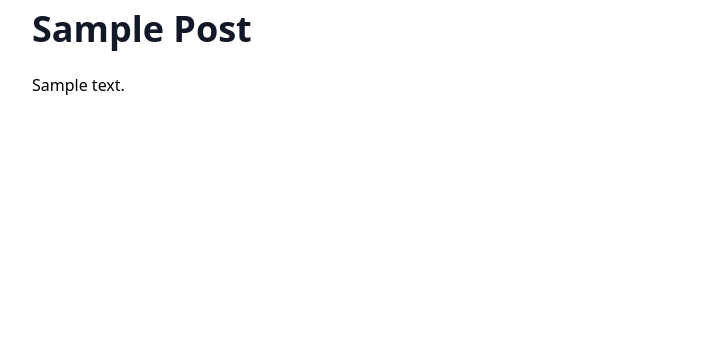
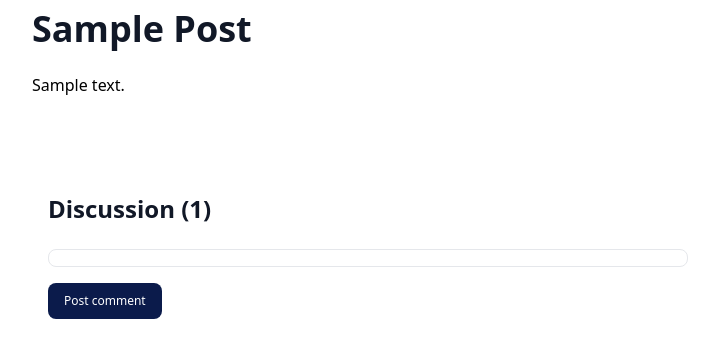
Before and after one commit to hengage/totly, a Django app: a page that uses apps/posts/templates/posts/post_detail.html in a window 1280 px wide. Shown: the part 263-621 px from the top of the page, without its empty margins (272-991 px from the left). Run offline with Django 4.2, Linux system fonts and the light colour scheme; a user stored in the database is signed in; tables that the repository leaves empty hold one stand-in row (values such as "Sample post").

Commit message:
Feature: implement add comment form

```diff
--- a/apps/posts/templates/posts/post_detail.html
+++ b/apps/posts/templates/posts/post_detail.html
@@ -108,4 +108,48 @@
     </div>
 </main>
 
+<section>
+    <!-- ========================== Add comments ============================ -->
+    <div class="max-w-2xl mx-auto px-4">
+        <div class="flex justify-between items-center mb-6">
+          <h2 class="text-lg lg:text-2xl font-bold text-gray-900 dark:text-white">
+            Discussion ({{ comments.count }})
+          </h2>
+      </div>
+
+      <form method="post">
+        {% csrf_token %}
+
+
+        <form  method="POST" class="mb-6">
+            {% csrf_token %}
+            <div class="py-2 px-4 mb-4 bg-white rounded-lg rounded-t-lg border border-gray-200 dark:bg-gray-800 dark:border-gray-700">
+
+
+                <input id="id_comment_body" name="comment_body" type="hidden" required />
+                <trix-editor input="id_comment_body" placeholder="Leave your comment..."
+                class="px-0 pt-3 w-full h-40 text-sm text-gray-900 border-0 focus:ring-0 focus:outline-none"
+                data-upload-attachment-url="/prose/attachment/" required>
+            </trix-editor>
+
+
+                {{ comment_form.media }}
+
+
+
+            </div>
+            <button
+                type="submit"
+                class="inline-flex items-center py-2.5 px-4 text-xs font-medium
+                text-center text-white bg-primary-color rounded-lg focus:ring-4
+                focus:ring-primary-200 dark:focus:ring-primary-900 hover:bg-primary-800">
+                Post comment
+            </button>
+
+    </form>
+
+
+
+</section>
+
 {% endblock content %}
--- a/static/src/output.css
+++ b/static/src/output.css
@@ -1128,10 +1128,62 @@ input:checked + .toggle-bg {
   margin-top: 0.75rem;
 }
 
+.mb-5 {
+  margin-bottom: 1.25rem;
+}
+
+.mt-9 {
+  margin-top: 2.25rem;
+}
+
+.mt-16 {
+  margin-top: 4rem;
+}
+
+.mt-4 {
+  margin-top: 1rem;
+}
+
 .mb-2 {
   margin-bottom: 0.5rem;
 }
 
+.mb-3 {
+  margin-bottom: 0.75rem;
+}
+
+.mt-7 {
+  margin-top: 1.75rem;
+}
+
+.ml-2 {
+  margin-left: 0.5rem;
+}
+
+.-mr-1 {
+  margin-right: -0.25rem;
+}
+
+.mb-4 {
+  margin-bottom: 1rem;
+}
+
+.mb-6 {
+  margin-bottom: 1.5rem;
+}
+
+.mr-4 {
+  margin-right: 1rem;
+}
+
+.ml-auto {
+  margin-left: auto;
+}
+
+.mr-2 {
+  margin-right: 0.5rem;
+}
+
 .mt-2 {
   margin-top: 0.5rem;
 }
@@ -1140,62 +1192,6 @@ input:checked + .toggle-bg {
   margin-bottom: 0.25rem;
 }
 
-.mt-16 {
-  margin-top: 4rem;
-}
-
-.mt-4 {
-  margin-top: 1rem;
-}
-
-.mb-3 {
-  margin-bottom: 0.75rem;
-}
-
-.ml-2 {
-  margin-left: 0.5rem;
-}
-
-.-mr-1 {
-  margin-right: -0.25rem;
-}
-
-.mt-5 {
-  margin-top: 1.25rem;
-}
-
-.mt-7 {
-  margin-top: 1.75rem;
-}
-
-.mt-9 {
-  margin-top: 2.25rem;
-}
-
-.mb-5 {
-  margin-bottom: 1.25rem;
-}
-
-.mb-4 {
-  margin-bottom: 1rem;
-}
-
-.mb-6 {
-  margin-bottom: 1.5rem;
-}
-
-.mr-4 {
-  margin-right: 1rem;
-}
-
-.ml-auto {
-  margin-left: auto;
-}
-
-.mr-2 {
-  margin-right: 0.5rem;
-}
-
 .block {
   display: block;
 }
@@ -1240,32 +1236,32 @@ input:checked + .toggle-bg {
   height: 2rem;
 }
 
+.h-16 {
+  height: 4rem;
+}
+
+.h-modal {
+  height: calc(100% - 2rem);
+}
+
+.h-full {
+  height: 100%;
+}
+
+.h-5 {
+  height: 1.25rem;
+}
+
+.h-14 {
+  height: 3.5rem;
+}
+
 .h-9 {
   height: 2.25rem;
 }
 
-.h-16 {
-  height: 4rem;
-}
-
-.h-modal {
-  height: calc(100% - 2rem);
-}
-
-.h-full {
-  height: 100%;
-}
-
-.h-5 {
-  height: 1.25rem;
-}
-
-.h-14 {
-  height: 3.5rem;
-}
-
-.min-h-full {
-  min-height: 100%;
+.h-40 {
+  height: 10rem;
 }
 
 .w-full {
@@ -1580,6 +1548,11 @@ input:checked + .toggle-bg {
   border-radius: 0.375rem;
 }
 
+.rounded-t-lg {
+  border-top-left-radius: 0.5rem;
+  border-top-right-radius: 0.5rem;
+}
+
 .rounded-l-lg {
   border-top-left-radius: 0.5rem;
   border-bottom-left-radius: 0.5rem;
@@ -1590,11 +1563,6 @@ input:checked + .toggle-bg {
   border-bottom-right-radius: 0.5rem;
 }
 
-.rounded-t-lg {
-  border-top-left-radius: 0.5rem;
-  border-top-right-radius: 0.5rem;
-}
-
 .border {
   border-width: 1px;
 }
@@ -1761,14 +1720,19 @@ input:checked + .toggle-bg {
   padding-right: 1.5rem;
 }
 
+.px-3 {
+  padding-left: 0.75rem;
+  padding-right: 0.75rem;
+}
+
 .px-5 {
   padding-left: 1.25rem;
   padding-right: 1.25rem;
 }
 
-.px-3 {
-  padding-left: 0.75rem;
-  padding-right: 0.75rem;
+.px-0 {
+  padding-left: 0px;
+  padding-right: 0px;
 }
 
 .pr-4 {
@@ -1779,36 +1743,36 @@ input:checked + .toggle-bg {
   padding-left: 0.75rem;
 }
 
+.pb-12 {
+  padding-bottom: 3rem;
+}
+
+.pt-5 {
+  padding-top: 1.25rem;
+}
+
+.pb-2 {
+  padding-bottom: 0.5rem;
+}
+
+.pt-8 {
+  padding-top: 2rem;
+}
+
+.pb-16 {
+  padding-bottom: 4rem;
+}
+
 .pt-2 {
   padding-top: 0.5rem;
 }
 
-.pt-5 {
-  padding-top: 1.25rem;
-}
-
-.pb-3 {
-  padding-bottom: 0.75rem;
-}
-
-.pb-0 {
-  padding-bottom: 0px;
-}
-
-.pb-2 {
-  padding-bottom: 0.5rem;
-}
-
-.pb-12 {
-  padding-bottom: 3rem;
-}
-
-.pt-8 {
-  padding-top: 2rem;
-}
-
-.pb-16 {
-  padding-bottom: 4rem;
+.pt-6 {
+  padding-top: 1.5rem;
+}
+
+.pt-3 {
+  padding-top: 0.75rem;
 }
 
 .text-center {
@@ -1830,19 +1794,24 @@ input:checked + .toggle-bg {
   line-height: 1.5rem;
 }
 
+.text-3xl {
+  font-size: 1.875rem;
+  line-height: 2.25rem;
+}
+
+.text-2xl {
+  font-size: 1.5rem;
+  line-height: 2rem;
+}
+
 .text-lg {
   font-size: 1.125rem;
   line-height: 1.75rem;
 }
 
-.text-2xl {
-  font-size: 1.5rem;
-  line-height: 2rem;
-}
-
-.text-3xl {
-  font-size: 1.875rem;
-  line-height: 2.25rem;
+.text-xs {
+  font-size: 0.75rem;
+  line-height: 1rem;
 }
 
 .font-semibold {
@@ -2532,6 +2503,11 @@ input:checked + .toggle-bg {
     font-size: 2.25rem;
     line-height: 2.5rem;
   }
+
+  .lg\:text-2xl {
+    font-size: 1.5rem;
+    line-height: 2rem;
+  }
 }
 
 @media (min-width: 1280px) {
```
Also changed, not shown: other parts of static/src/output.css (+119 -154 lines), apps/posts/migrations/0003_alter_comment_comment_body_alter_post_content.py (added), media/prose/2022-11-28/1669594778964-homepage_sketch.jpeg (added).
